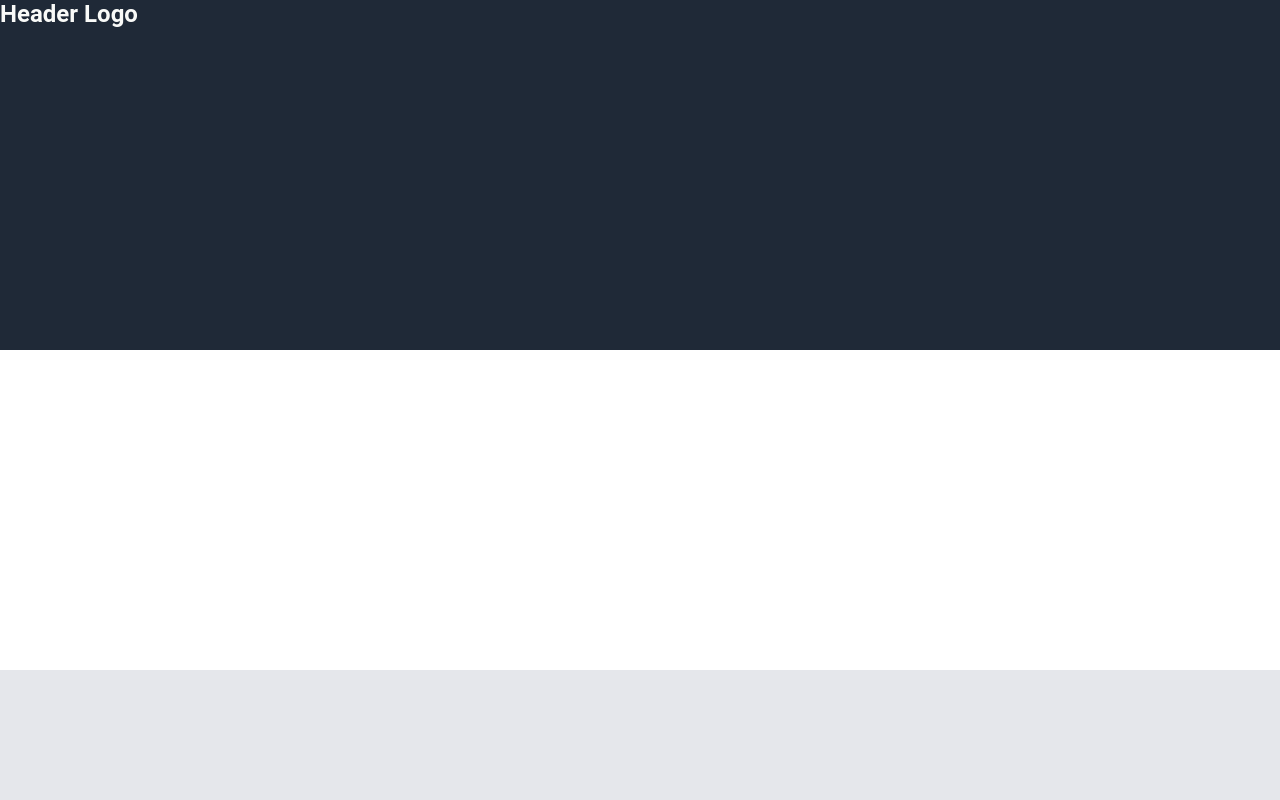
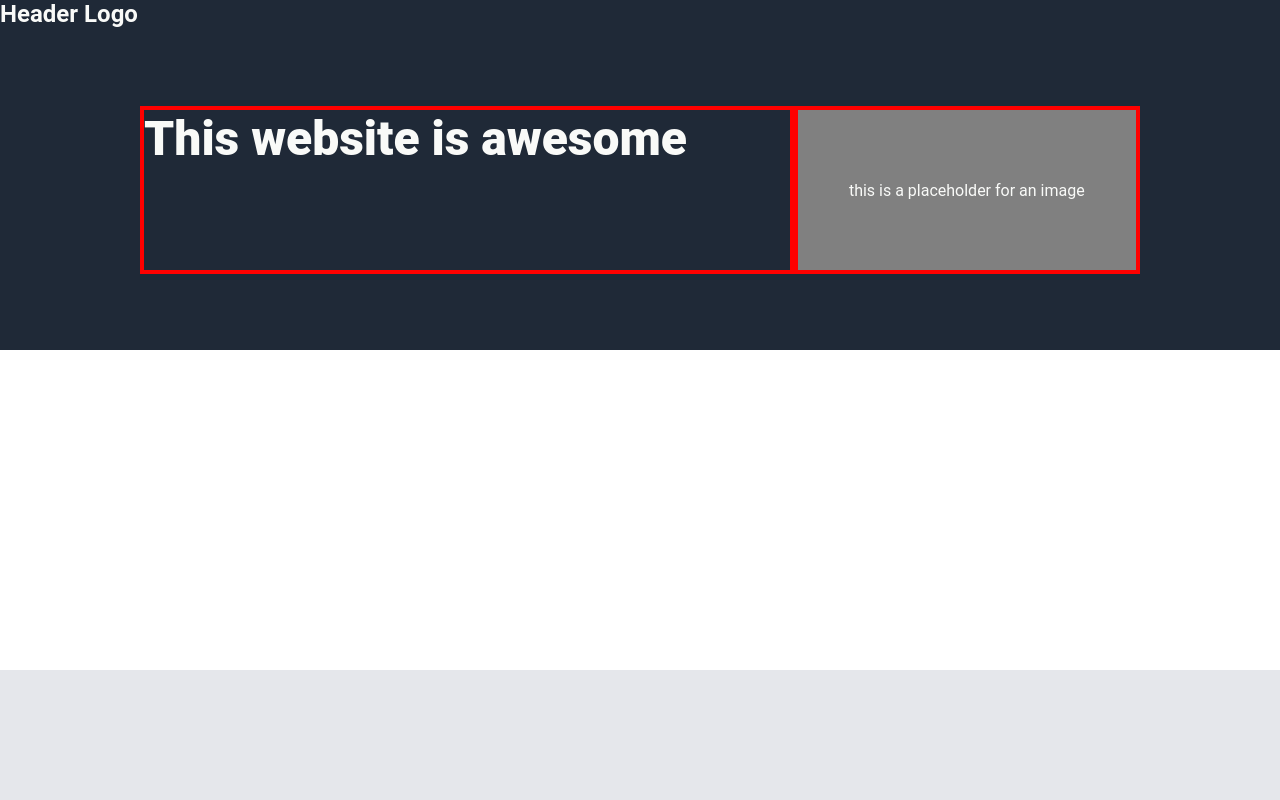
Before and after one commit to Decpalm/landing-page, a plain HTML site: page index.html in a window 1280 px wide. Shown: the top 800 px of the page. Drawn offline with Linux system fonts and the light colour scheme.

Commit message:
Updated index.html and styles.css

```diff
--- a/index.html
+++ b/index.html
@@ -10,18 +10,19 @@
         </header>
 
         <div class="container c1">
+            <div class="item1"><h1 class="hero main">This website is awesome</h1></div>
+            <div class="item1 img"><p>this is a placeholder for an image</p></div>
+        </div>
+
+        <div class="container c2">
 
         </div>
 
-        <div class="c2">
+        <div class="container c3">
 
         </div>
 
-        <div class="c3">
-
-        </div>
-
-        <div class="c4">
+        <div class="container c4">
 
         </div>
 
--- a/styles.css
+++ b/styles.css
@@ -1,8 +1,6 @@
  * {
     font-family: "Roboto", sans-serif;
-    margin: 0px;
-
-
+    margin: 0px
 }
 
 header {
@@ -37,6 +35,9 @@ footer {
 
 .container {
     display: flex;
+    padding: 0 140 0 140;
+    align-items: center;
+
 }
 
 footer.container {
@@ -63,3 +64,17 @@ footer.container {
     height: 230px;
     background-color: white;
 }
+
+.item1 {
+    height: 160;
+    border: 4px solid red;
+    flex: 1 1 auto;
+}
+
+.img {
+    background-color: grey;
+    display: flex;
+    align-items: center;
+    justify-content: center;
+    color: #f9faf8;
+}
```
